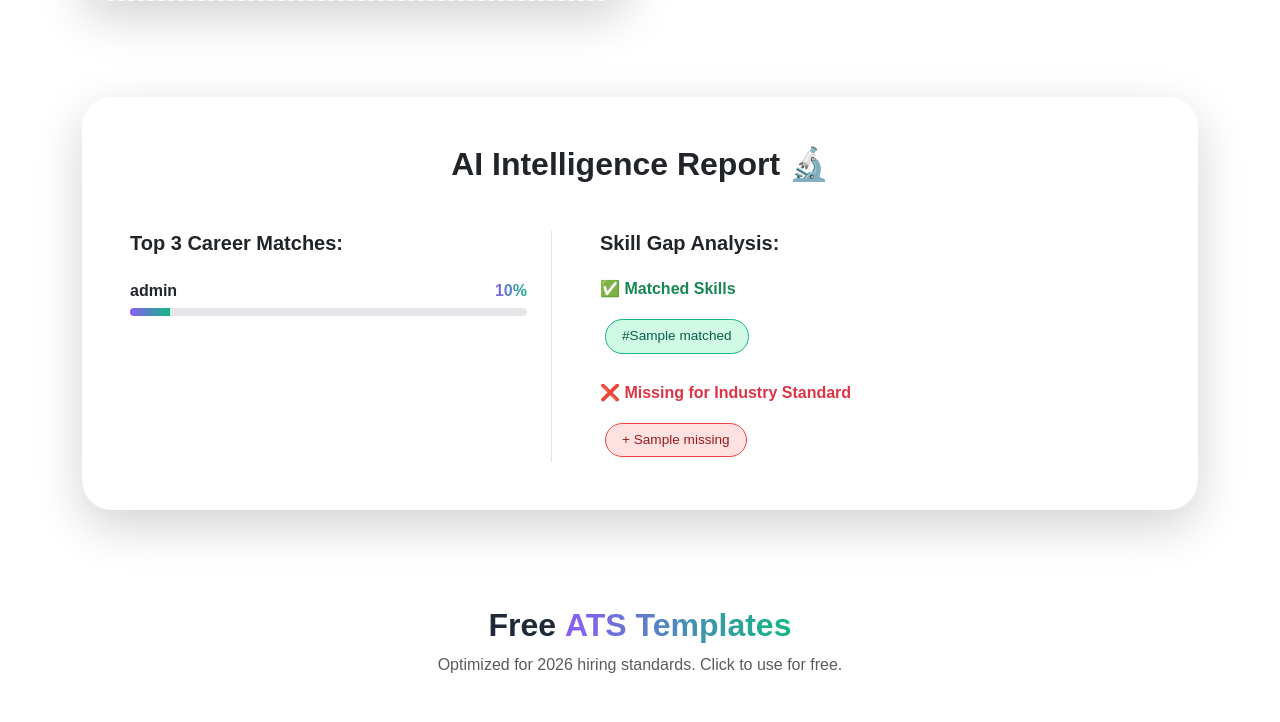
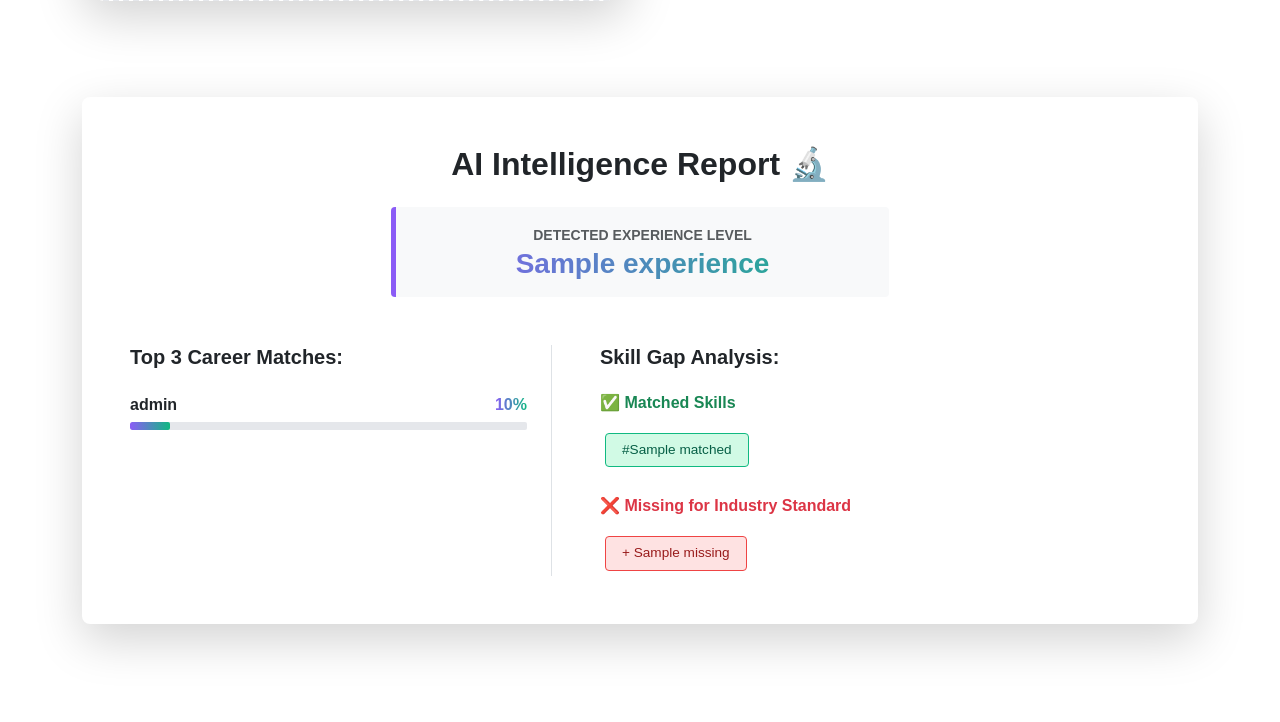
Before and after one commit to Ankitaghavate/ResumeMaster-ATS, a Flask app: template templates/index.html in a window 1280 px wide. Shown: the part 761-1483 px from the top of the page. Run offline with Flask 3, Linux system fonts and the light colour scheme; the template is opened without the code that fills it: most values are stand-ins (such as "Sample title", 1, 10 or a date in 2020); parts of the project's set-up code (start-up, migrations or seed data) failed here and were passed over.

Commit message:
Update index.html

```diff
--- a/templates/index.html
+++ b/templates/index.html
@@ -68,11 +68,20 @@
             </div>
         </div>
     </header>
-
 {% if result %}
 <section id="results" class="container py-5">
-        <div class="card p-5 border-0 shadow-lg animate__animated animate__fadeInUp" style="border-radius: 30px;">
-            <h2 class="fw-bold mb-5 text-center">AI Intelligence Report 🔬</h2>
+    <div class="card p-5 border-0 shadow-lg animate__animated animate__fadeInUp" style="border-radius: 8px;">
+        <h2 class="fw-bold mb-4 text-center">AI Intelligence Report 🔬</h2>
+
+        <div class="row mb-5 justify-content-center">
+            <div class="col-md-6 text-center">
+                <div class="p-3 bg-light" style="border-radius: 4px; border-left: 5px solid #8B5CF6;"> <span
+                        class="text-muted small fw-bold text-uppercase">Detected Experience Level</span>
+                    <h3 class="gradient-text fw-bold mb-0">{{ result.experience }}</h3>
+                </div>
+            </div>
+        </div>
+
         <div class="row g-5">
             <div class="col-md-5">
                 <h5 class="fw-bold mb-4">Top 3 Career Matches:</h5>
@@ -82,8 +91,8 @@
                         <span class="fw-bold">{{ role }}</span>
                         <span class="gradient-text fw-bold">{{ score }}%</span>
                     </div>
-                        <div class="role-bar">
-                            <div class="role-fill" style="width: {{ score }}%"></div>
+                    <div class="role-bar" style="border-radius: 2px;">
+                        <div class="role-fill" style="width: {{ score }}%; border-radius: 2px;"></div>
                     </div>
                 </div>
                 {% endfor %}
@@ -93,13 +102,15 @@
                 <h6 class="text-success fw-bold mb-3">✅ Matched Skills</h6>
                 <div class="mb-4">
                     {% for s in result.matched %}
-                        <span class="badge-matched" style="animation-delay: {{ loop.index0 * 0.1 }}s">#{{ s }}</span>
+                    <span class="badge-matched"
+                        style="border-radius: 4px; animation-delay: {{ loop.index0 * 0.1 }}s">#{{ s }}</span>
                     {% endfor %}
                 </div>
                 <h6 class="text-danger fw-bold mb-3">❌ Missing for Industry Standard</h6>
                 <div>
                     {% for s in result.missing %}
-                        <span class="badge-missing" style="animation-delay: {{ loop.index0 * 0.1 }}s">+ {{ s }}</span>
+                    <span class="badge-missing" style="border-radius: 4px; animation-delay: {{ loop.index0 * 0.1 }}s">+
+                        {{ s }}</span>
                     {% endfor %}
                 </div>
             </div>
```
Lines whose indentation alone changed are shown as unchanged.
